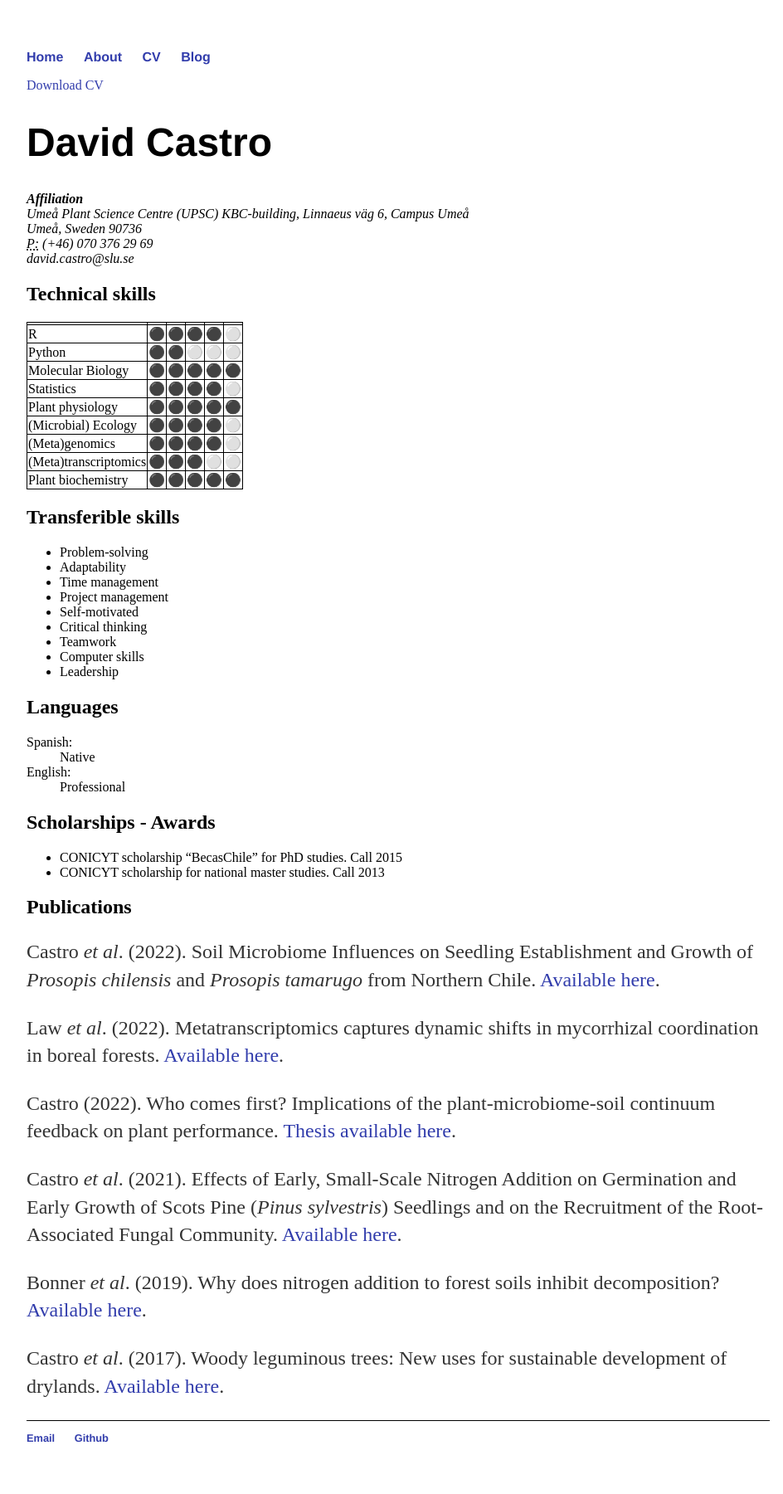
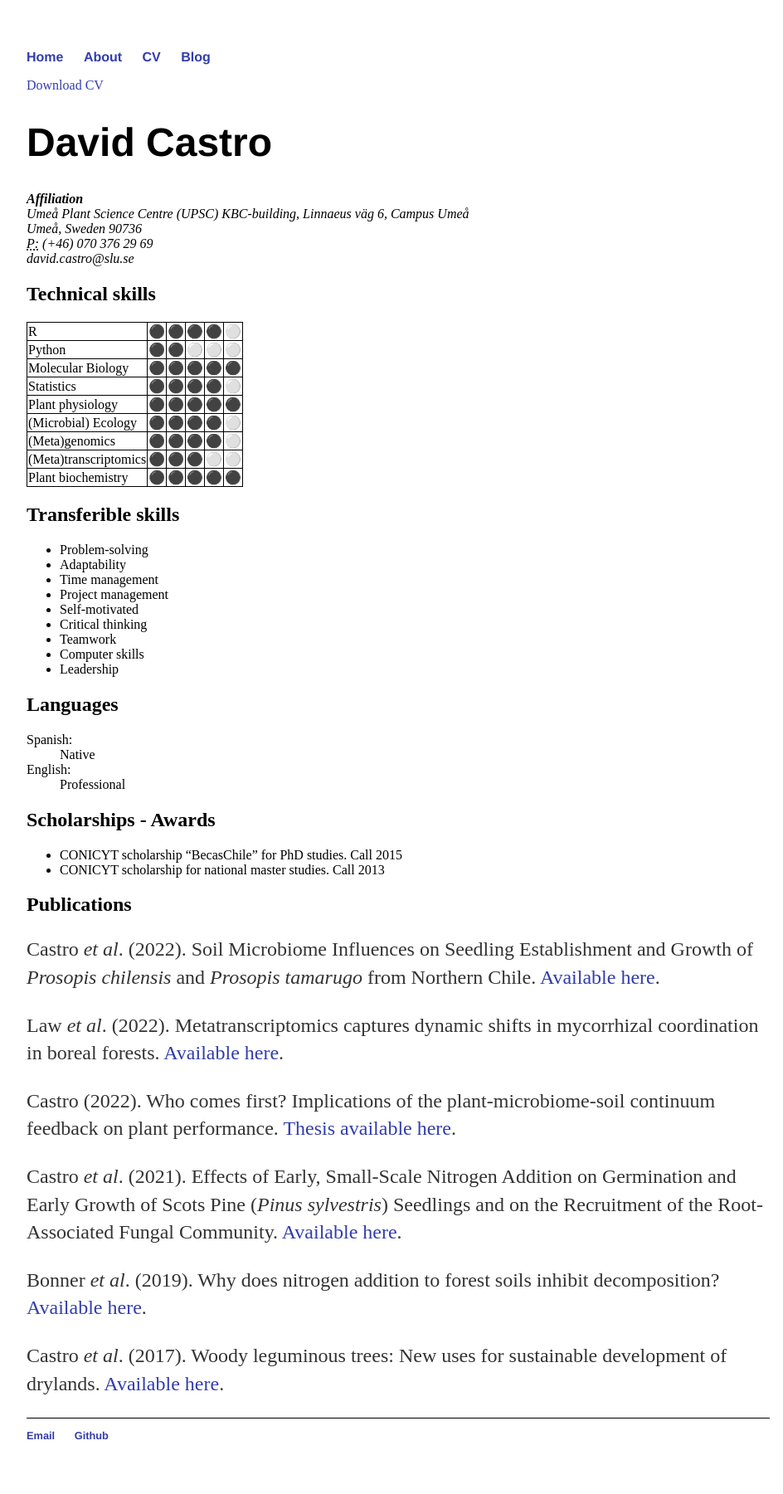
Before and after one commit to davcastrom/davcastrom.github.io, a Jekyll site: the page built from cv/index.html, in a window 1280 px wide. Shown: the whole page at 83% size, without its empty margins (160-1104 px from the left). Built offline with Jekyll 4.4.1, drawn with Linux system fonts in a browser that asks for light colours.

Commit message:
Update index.html

```diff
--- a/cv/index.html
+++ b/cv/index.html
@@ -18,14 +18,6 @@ title: David Castro CV
 <h2>Technical skills</h2>
 
 <table>
-	<tr>
-	  <th></th>
-	  <th></th>
-	  <th></th>
-	  <th></th>
-	  <th></th>
-	  <th></th>
-	</tr>
 	<tr>
 	  <td>R</td>
 	  <td>&#9899</td>
```
